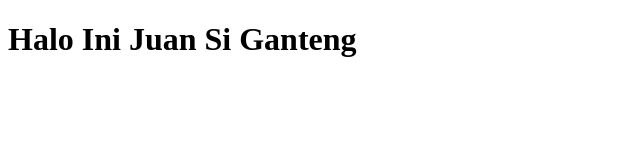
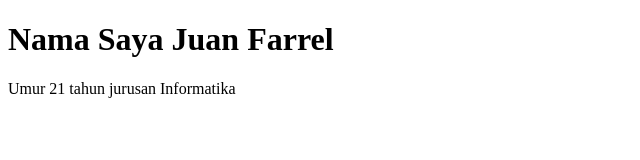
Before and after one commit to AlvinnChandra/Manpro123, a plain HTML site: page juan.html in a window 1280 px wide. Shown: the whole page, without its empty margins (0-640 px from the left). Drawn offline with Linux system fonts and the light colour scheme.

Commit message:
Ini file html Juan

```diff
--- a/juan.html
+++ b/juan.html
@@ -4,6 +4,7 @@
     <title>HTML Juan</title>
 </head>
 <body>
-    <h1>Halo Ini Juan Si Ganteng</h1>
+    <h1>Nama Saya Juan Farrel</h1>
+    <p>Umur 21 tahun jurusan Informatika</p>
 </body>
 </html>
```
